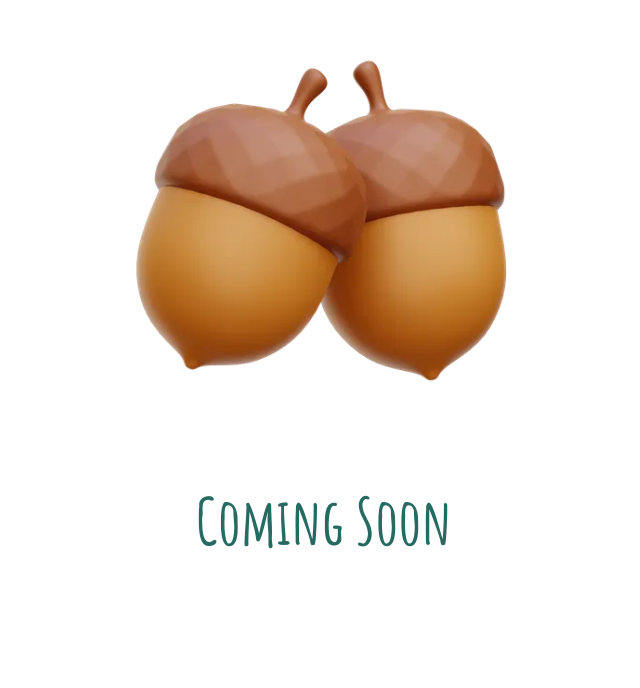
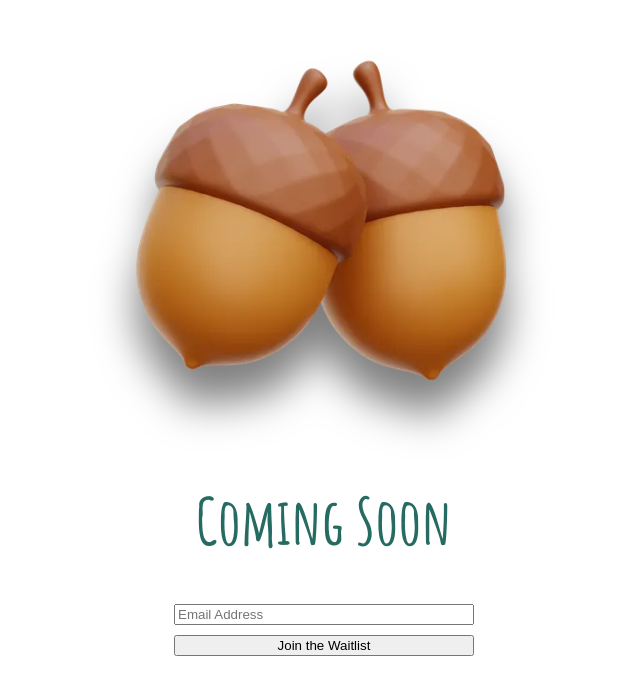
Before and after one commit to harryschwartz/inut, a website with bundled scripts: page index.html in a window 1280 px wide. Shown: the part 112-800 px from the top of the page, without its empty margins (316-956 px from the left). Built offline with nearby package versions, Linux system fonts and the light colour scheme.

Commit message:
shadow, first draft of form and deleted DS_Store

```diff
--- a/index.html
+++ b/index.html
@@ -10,9 +10,15 @@
     <link rel="stylesheet" href="styles/style.css">
 </head>
 <body>
-    <img src="assets/acorns.png" alt="two scrumptious acorns">
+    <img src="assets/acorns.png" alt="two scrumptious acorns" class="drop-shadow">
 
+    <div class="form-container">
     <h1>Coming Soon</h1>
+    <form id="emailForm">
+        <input type="email" id="emailInput" placeholder="Email Address">
+        <button type="submit">Join the Waitlist</button>
+    </form>
+    </div>
 
     <script src="dist/main.js"></script>
 </body>
--- a/styles/style.css
+++ b/styles/style.css
@@ -3,6 +3,10 @@ img {
     height: auto;
     width: 33%;
     margin-top: 120px;
+}
+
+.drop-shadow {
+    filter: drop-shadow(0px 36px 20px rgba(0, 0, 0, 0.5));
 }
 
 body {
@@ -14,3 +18,16 @@ h1 {
     font-size: 64px;
     color: #256B62;
 }
+
+.form-container {
+    max-width: 300px; /* Adjust this value as needed */
+    margin: auto; /* This centers the container */
+}
+
+#emailInput,
+#emailForm button {
+    display: block; /* Each element becomes a block-level element */
+    width: 100%; /* Elements take full width of the container */
+    box-sizing: border-box; /* Ensures padding and borders are included in the width */
+    margin-bottom: 10px; /* Adds space below each element */
+}
```
Also changed, not shown: 2 other files.
